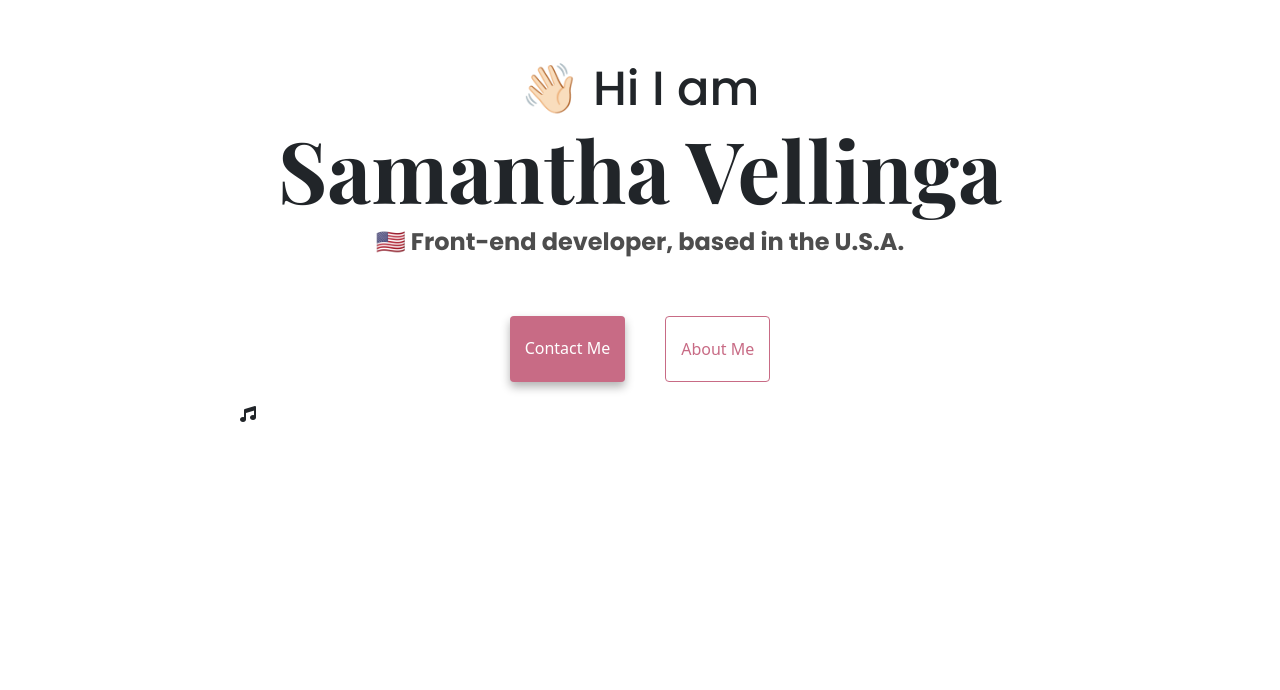
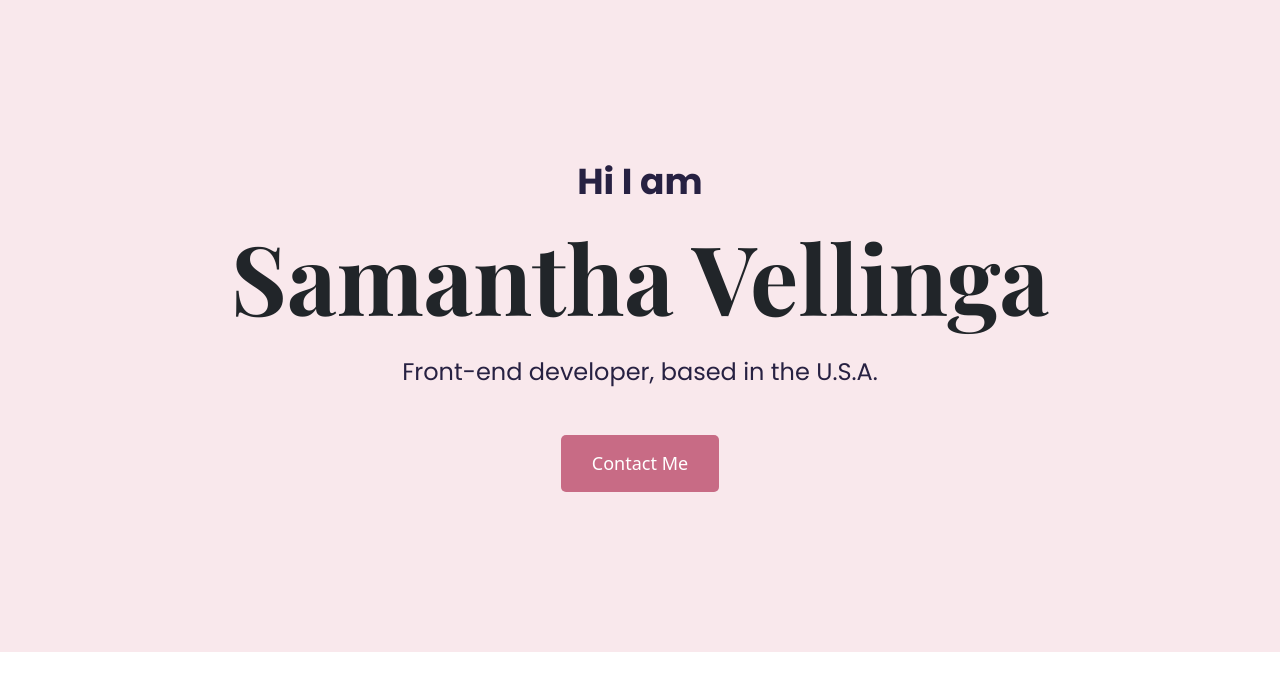
Before and after one commit to supersam63/My-portfolio, a plain HTML site: page index.html in a window 1280 px wide. Drawn offline with nearby package versions, Linux system fonts and the light colour scheme.

Commit message:
styled index page

```diff
--- a/index.html
+++ b/index.html
@@ -3,6 +3,7 @@
   <head>
     <meta charset="UTF-8" />
     <meta http-equiv="X-UA-Compatible" content="IE=edge" />
+    <meta name="viewport" content="width=device-width, initial-scale=1.0" />
     <link
       href="https://cdn.jsdelivr.net/npm/bootstrap@5.3.0-alpha1/dist/css/bootstrap.min.css"
       rel="stylesheet"
@@ -20,18 +21,17 @@
     <link
       href="https://fonts.googleapis.com/css2?family=Playfair+Display:wght@700&family=Poppins:wght@400;500;700&display=swap"
       rel="stylesheet" />
-    <meta name="viewport" content="width=device-width, initial-scale=1.0" />
     <link rel="stylesheet" href="styles/style.css" />
     <title>Samantha Vellinga</title>
   </head>
   <body>
-    <h2>👋🏻 Hi I am</h2>
-    <h1>Samantha Vellinga</h1>
-    <h3>🇺🇸 Front-end developer, based in the U.S.A.</h3>
-    <div class="navigation-links">
-      <a href="about.html#contact" class="contact-link">Contact Me</a>
-      <a href="about.html" class="about-link">About Me</a>
+    <div class="hero">
+      <h2 class="mb-3">Hi I am</h2>
+      <h1 class="mb-4">Samantha Vellinga</h1>
+      <h3 class="mb-5">Front-end developer, based in the U.S.A.</h3>
+      <div class="navigation-links">
+        <a href="#" class="btn btn-contact">Contact Me</a>
+      </div>
     </div>
-    <i class="fa-solid fa-music"></i>
   </body>
 </html>
--- a/styles/style.css
+++ b/styles/style.css
@@ -1,81 +1,39 @@
 :root {
   --primary-color: #c86b85;
-  --secondary-color: #e6a4b4;
+  --secondary-color: #e6a4b440;
   --box-shadow: 0 5px 10px rgba(0, 0, 0, 0.3);
 }
-body {
-  margin: 60px auto;
-  max-width: 800px;
+h1 {
+  font-family: "Playfair Display", serif;
+  font-weight: bold;
+  font-size: 96px;
 }
-h2 {
-  font-size: 48px;
-  font-family: "Poppins", sans-serif;
-}
-h1 {
-  font-size: 85px;
-  font-family: "Playfair Display", serif;
-}
-h1,
 h2,
 h3 {
+  font-family: "Poppins", sans-serif;
+  font-weight: normal;
+  color: #272142;
+}
+.hero {
+  background: var(--secondary-color);
   text-align: center;
-  margin: 0;
+  padding: 160px 20px;
 }
-h3 {
-  display: block;
+.hero h2 {
+  font-size: 36px;
+  font-weight: bold;
+}
+.hero h3 {
   font-size: 24px;
-  font-weight: bold;
-  padding-top: 8px;
-  color: #4d4d4d;
-  font-family: "Poppins", sans-serif;
+  font-weight: normal;
 }
-.navigation-links {
-  display: flex;
-  margin-top: 40px;
-  justify-content: center;
+.btn-contact {
+  background: var(--primary-color);
+  border-radius: 5px;
+  color: #fff;
+  font-size: 18px;
+  padding: 14px 30px;
 }
-.navigation-links a {
-  margin: 20px;
-  border-radius: 4px;
-  padding: 20px 15px;
-  text-decoration: none;
+.btn:hover {
+  border-color: var(--primary-color) !important;
 }
-.contact-link {
-  background-color: var(--primary-color);
-  color: white;
-  box-shadow: var(--box-shadow);
-}
-.about-link {
-  border: 1px solid var(--primary-color);
-  color: var(--primary-color);
-}
-.homepage-link {
-  display: block;
-  text-align: center;
-  color: var(--primary-color);
-}
-p {
-  background: var(--secondary-color);
-  padding: 20px;
-  border-radius: 4px;
-  font-size: 18px;
-  line-height: 1.5;
-  text-align: center;
-}
-.about-paragraphs {
-  display: flex;
-  margin: 30px 0;
-}
-.about-paragraphs p {
-  margin: 10px;
-}
-.email-link {
-  display: flex;
-  justify-content: center;
-  color: var(--primary-color);
-  font-size: 26px;
-  text-decoration: none;
-}
-.email-link:hover {
-  text-decoration: underline;
-}
```
